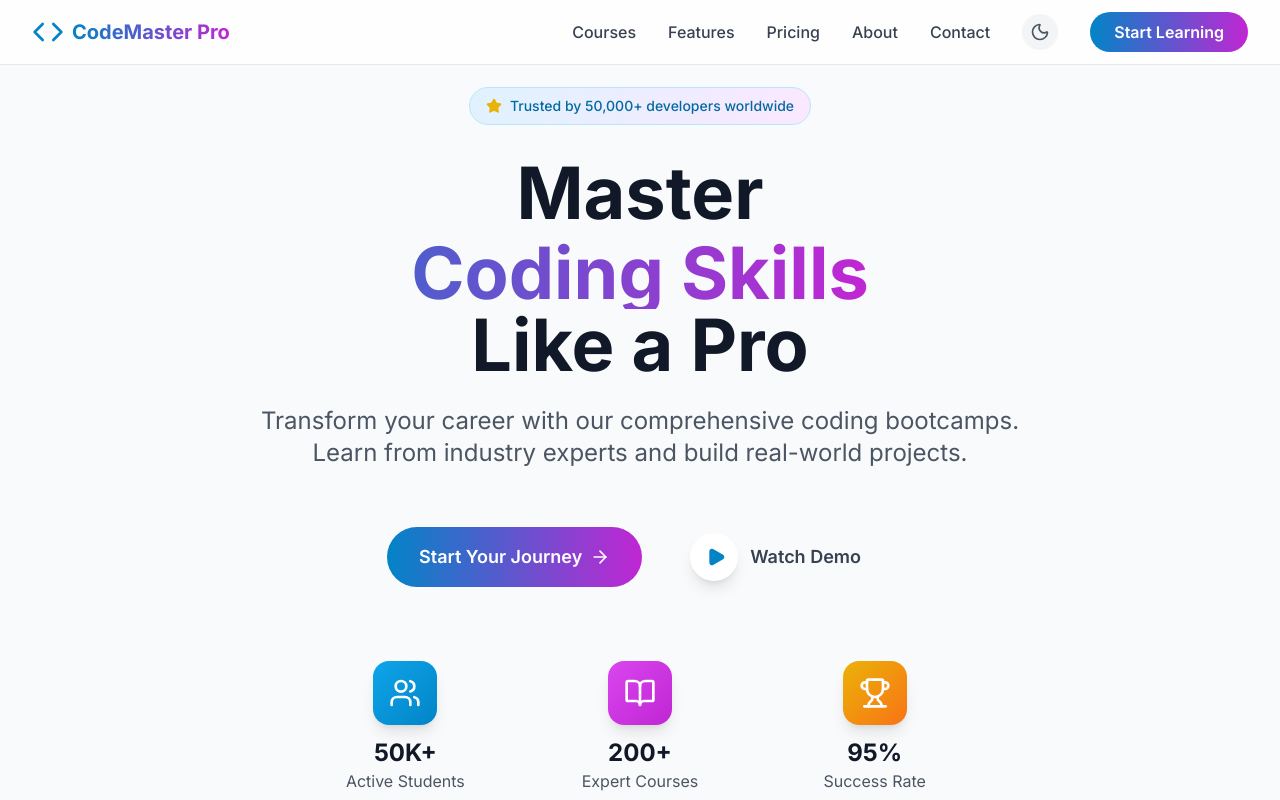
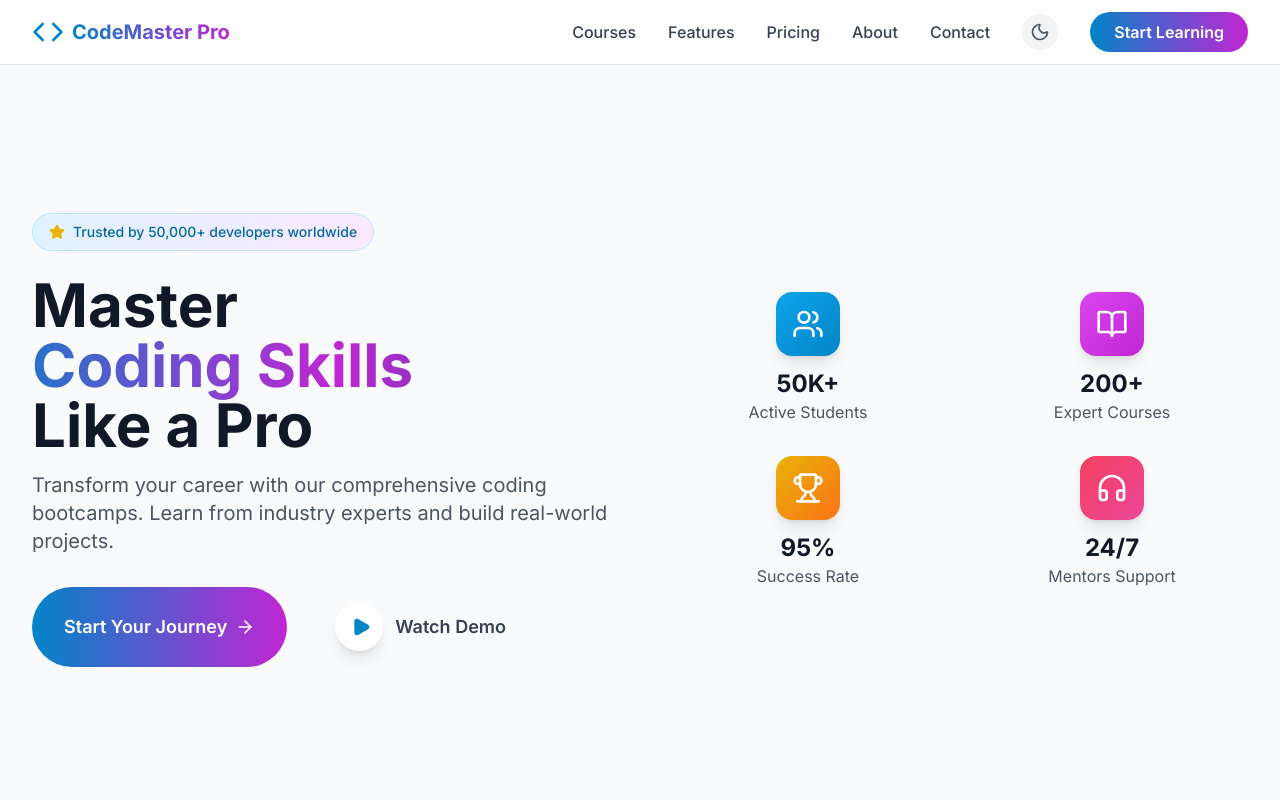
Before and after one commit to MayankYadav-dev/CodeMaster-Pro, a Next.js app: page / in a window 1280 px wide. Shown: the top 800 px of the page. Built offline with nearby package versions, Linux system fonts and the light colour scheme.

Commit message:
change hero section

```diff
--- a/src/components/Hero.js
+++ b/src/components/Hero.js
@@ -1,31 +1,32 @@
 'use client';
-import { ArrowRight, Play, Star, Users, BookOpen, Trophy } from 'lucide-react';
+import { ArrowRight, Play, Star, Users, BookOpen, Trophy, Headphones } from 'lucide-react';
 
 export default function Hero() {
   return (
-    <section className="relative min-h-screen flex items-center justify-center overflow-hidden  bg-gray-50 dark:bg-gray-900">
+    <section className="relative min-h-screen flex items-center justify-center bg-gray-50 dark:bg-gray-900 overflow-hidden pt-20">
+      <div className="max-w-7xl mx-auto px-4 sm:px-6 lg:px-8 w-full">
+        <div className="flex flex-col md:flex-row items-center justify-between gap-16">
 
-      <div className="relative max-w-7xl mx-auto px-4 sm:px-6 lg:px-8 pt-20">
-        <div className="text-center">
-          <div className="inline-flex items-center px-4 py-2 rounded-full bg-gradient-to-r from-primary-100 to-secondary-100 dark:from-primary-900/30 dark:to-secondary-900/30 text-primary-700 dark:text-primary-300 text-sm font-medium mb-8 border border-primary-200 dark:border-primary-800">
+          <div className="w-full md:w-1/2 sm:text-left text-center">
+            <div className="inline-flex items-center px-4 py-2 rounded-full bg-gradient-to-r from-primary-100 to-secondary-100 dark:from-primary-900/30 dark:to-secondary-900/30 text-primary-700 dark:text-primary-300 text-sm font-medium mb-6 border border-primary-200 dark:border-primary-800">
               <Star className="w-4 h-4 mr-2 text-yellow-500" fill="currentColor" />
               Trusted by 50,000+ developers worldwide
             </div>
 
-          <h1 className="text-5xl md:text-7xl font-bold mb-6">
-            <span className="block text-gray-900 dark:text-white mb-2">Master</span>
-            <span className="block bg-gradient-to-r from-primary-600 via-secondary-600 to-primary-800 bg-clip-text text-transparent animate-gradient bg-[length:200%_auto]">
+            <h1 className="text-5xl md:text-6xl font-bold mb-4 text-gray-900 dark:text-white leading-tight">
+              Master <br />
+              <span className="bg-gradient-to-r from-primary-600 via-secondary-600 to-primary-800 bg-clip-text text-transparent animate-gradient bg-[length:200%_auto]">
                 Coding Skills
-            </span>
-            <span className="block text-gray-900 dark:text-white">Like a Pro</span>
+              </span><br />
+              Like a Pro
             </h1>
 
-          <p className="text-xl md:text-2xl text-gray-600 dark:text-gray-300 mb-12 max-w-3xl mx-auto leading-relaxed">
+            <p className="text-lg md:text-xl text-gray-600 dark:text-gray-300 mb-8 leading-relaxed">
               Transform your career with our comprehensive coding bootcamps.
               Learn from industry experts and build real-world projects.
             </p>
 
-          <div className="flex flex-col sm:flex-row gap-4 justify-center items-center mb-16">
+            <div className="flex flex-col sm:flex-row gap-4">
               <button className="group relative px-8 py-4 bg-gradient-to-r from-primary-600 to-secondary-600 text-white rounded-full font-semibold text-lg hover:shadow-2xl hover:scale-105 transition-all duration-300 flex items-center">
                 Start Your Journey
                 <ArrowRight className="ml-2 w-5 h-5 group-hover:translate-x-1 transition-transform" />
@@ -38,30 +39,39 @@ export default function Hero() {
                 Watch Demo
               </button>
             </div>
+          </div>
 
-          <div className="grid grid-cols-1 md:grid-cols-3 gap-8 max-w-2xl mx-auto">
-            <div className="flex flex-col items-center">
-              <div className="flex items-center justify-center w-16 h-16 bg-gradient-to-br from-primary-500 to-primary-600 rounded-2xl mb-3 shadow-lg">
+          <div className="w-full md:w-1/2 grid grid-cols-4 sm:grid-cols-2 gap-8">
+            <div className="flex flex-col items-center text-center">
+              <div className="w-16 h-16 flex items-center justify-center bg-gradient-to-br from-primary-500 to-primary-600 rounded-2xl mb-3 shadow-lg">
                 <Users className="w-8 h-8 text-white" />
               </div>
               <div className="text-2xl font-bold text-gray-900 dark:text-white">50K+</div>
               <div className="text-gray-600 dark:text-gray-400">Active Students</div>
             </div>
 
-            <div className="flex flex-col items-center">
-              <div className="flex items-center justify-center w-16 h-16 bg-gradient-to-br from-secondary-500 to-secondary-600 rounded-2xl mb-3 shadow-lg">
+            <div className="flex flex-col items-center text-center">
+              <div className="w-16 h-16 flex items-center justify-center bg-gradient-to-br from-secondary-500 to-secondary-600 rounded-2xl mb-3 shadow-lg">
                 <BookOpen className="w-8 h-8 text-white" />
               </div>
               <div className="text-2xl font-bold text-gray-900 dark:text-white">200+</div>
               <div className="text-gray-600 dark:text-gray-400">Expert Courses</div>
             </div>
 
-            <div className="flex flex-col items-center">
-              <div className="flex items-center justify-center w-16 h-16 bg-gradient-to-br from-yellow-500 to-orange-500 rounded-2xl mb-3 shadow-lg">
+            <div className="flex flex-col items-center text-center">
+              <div className="w-16 h-16 flex items-center justify-center bg-gradient-to-br from-yellow-500 to-orange-500 rounded-2xl mb-3 shadow-lg">
                 <Trophy className="w-8 h-8 text-white" />
               </div>
               <div className="text-2xl font-bold text-gray-900 dark:text-white">95%</div>
               <div className="text-gray-600 dark:text-gray-400">Success Rate</div>
+            </div>
+
+            <div className="flex flex-col items-center text-center">
+              <div className="w-16 h-16 flex items-center justify-center bg-gradient-to-br from-rose-500 to-pink-500 rounded-2xl mb-3 shadow-lg">
+                <Headphones className="w-8 h-8 text-white" />
+              </div>
+              <div className="text-2xl font-bold text-gray-900 dark:text-white">24/7</div>
+              <div className="text-gray-600 dark:text-gray-400">Mentors Support</div>
             </div>
           </div>
         </div>
```
Lines whose indentation alone changed are shown as unchanged.
